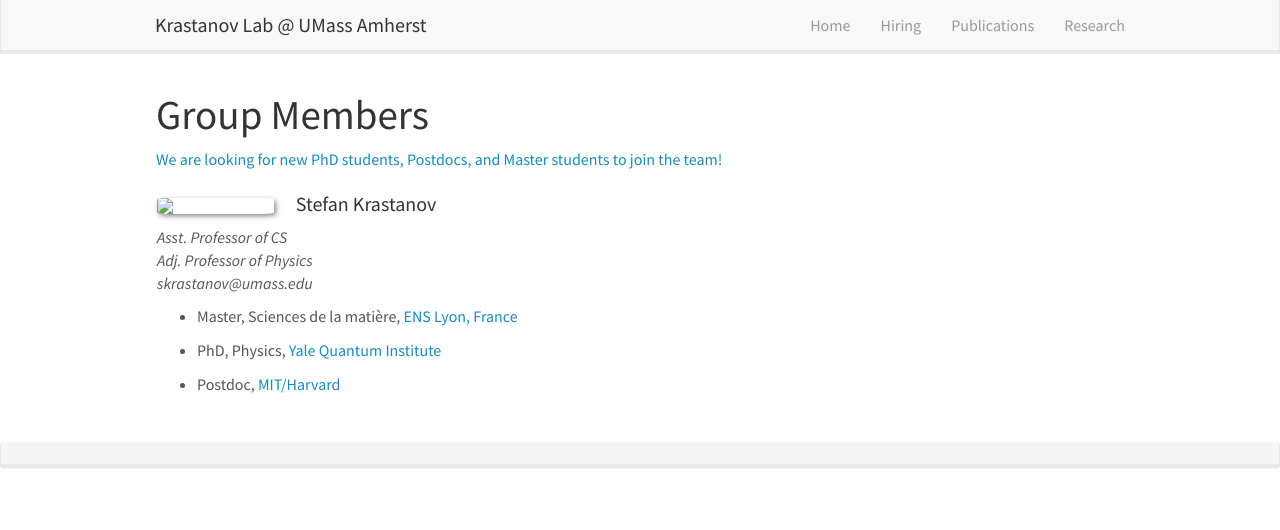
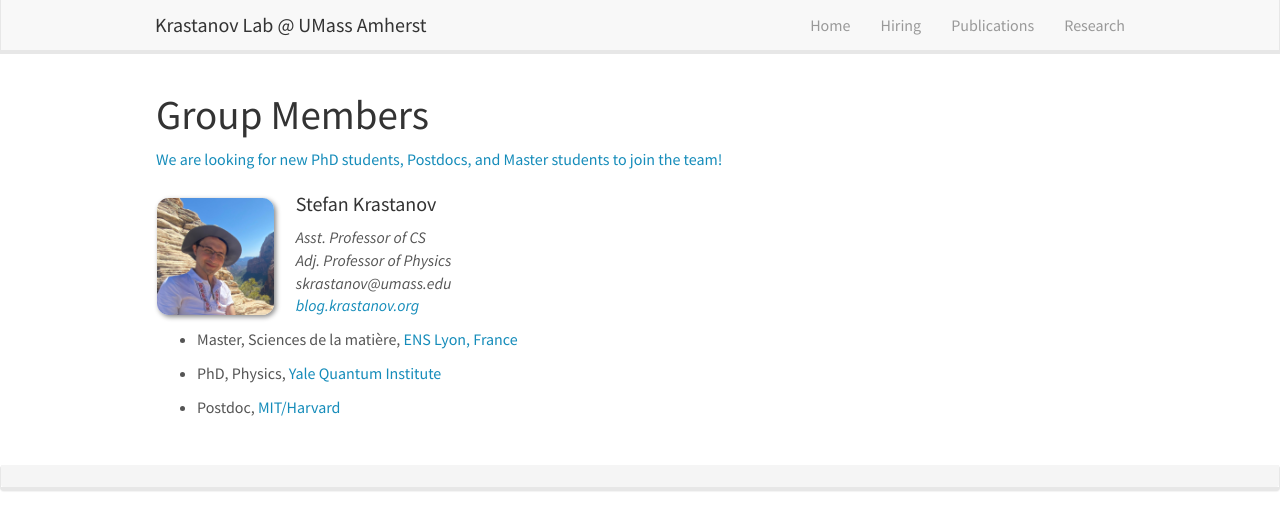
Before and after one commit to Krastanov/labwebsite, a Jekyll site: the page built from _pages/team.md, in a window 1280 px wide. Shown: the top 530 px of the page. Built offline with Jekyll 4.4.1, drawn with Linux system fonts in a browser that asks for light colours; nearby versions of some CDN libraries.

Commit message:
cleanup and initial buildup

```diff
--- a/_data/team_members.yml
+++ b/_data/team_members.yml
@@ -3,6 +3,7 @@
   info: Asst. Professor of CS<br>Adj. Professor of Physics
   time: started Sep 2022
   email: skrastanov@umass.edu
+  website: blog.krastanov.org
   history:
     - Master, Sciences de la matière, [ENS Lyon, France](https://www.ens-lyon.fr)
     - PhD, Physics, [Yale Quantum Institute](https://quantuminstitute.yale.edu/)
--- a/_pages/team.md
+++ b/_pages/team.md
@@ -23,7 +23,7 @@
 <div class="col-sm-6 clearfix">
   <img src="{{ site.url }}{{ site.baseurl }}/images/teampic/{{ member.photo }}" class="img-responsive" width="25%" style="float: left" />
   <h4>{{ member.name }}</h4>
-  <i>{{ member.info }}<br>{{ member.email }}<br>{{ member.website] }}</i>
+  <i>{{ member.info }}<br>{{ member.email }}<br><a href="https://{{ member.website }}">{{ member.website }}</a></i>
   <ul style="overflow: hidden">
   {% for entry in member.history %}
   <li> {{ entry | markdownify}} </li>
```
Also changed, not shown: images/teampic/Stefan1.jpg (added).
